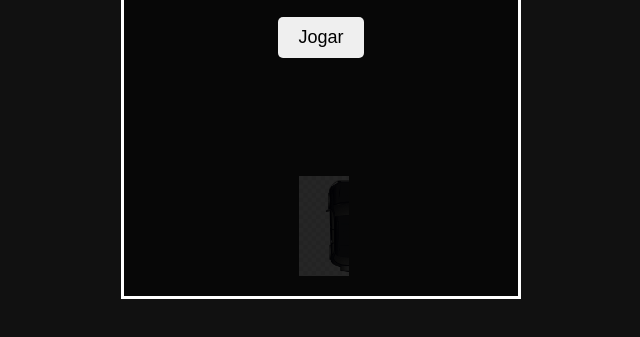
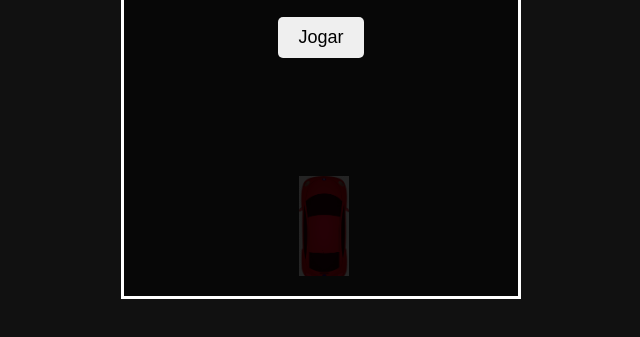
Before and after one commit to paulobratti/Teste-drive, a plain HTML site: page index.html in a window 1280 px wide. Shown: the part 321-658 px from the top of the page, without its empty margins (319-959 px from the left). Drawn offline with Linux system fonts and the light colour scheme.

Commit message:
Update index.html

```diff
--- a/index.html
+++ b/index.html
@@ -21,7 +21,7 @@
       position: absolute;
       bottom: 20px;
       left: 175px;
-      background-image: url('png-clipart-top-view-plan-view-top-view-plan-view-thumbnail.png');
+      background-image: url('png-transparent-car-bird-s-eye-view-top-view-convertible-transport-top-view.png');
       background-size: cover;
     }
     .enemy {
```
